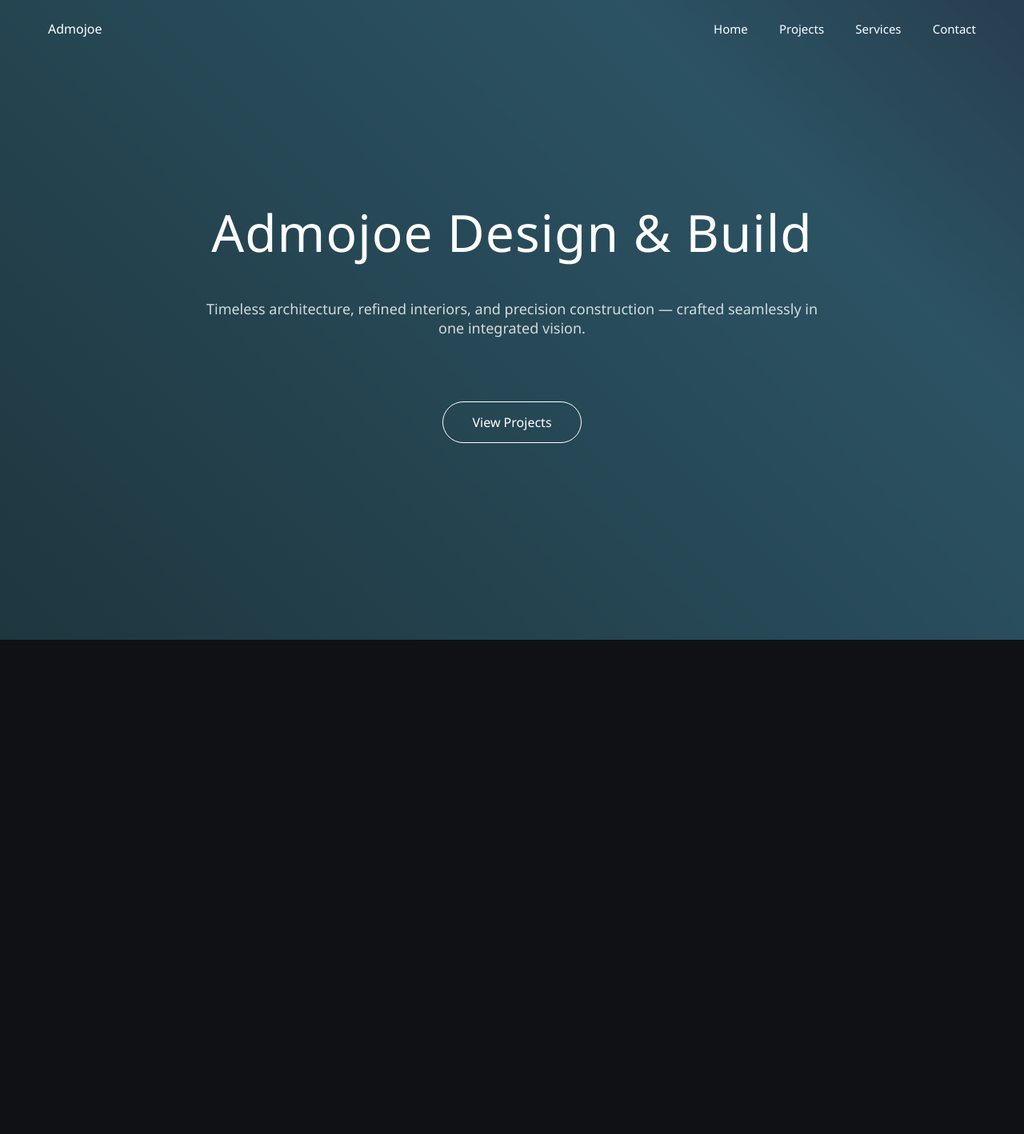
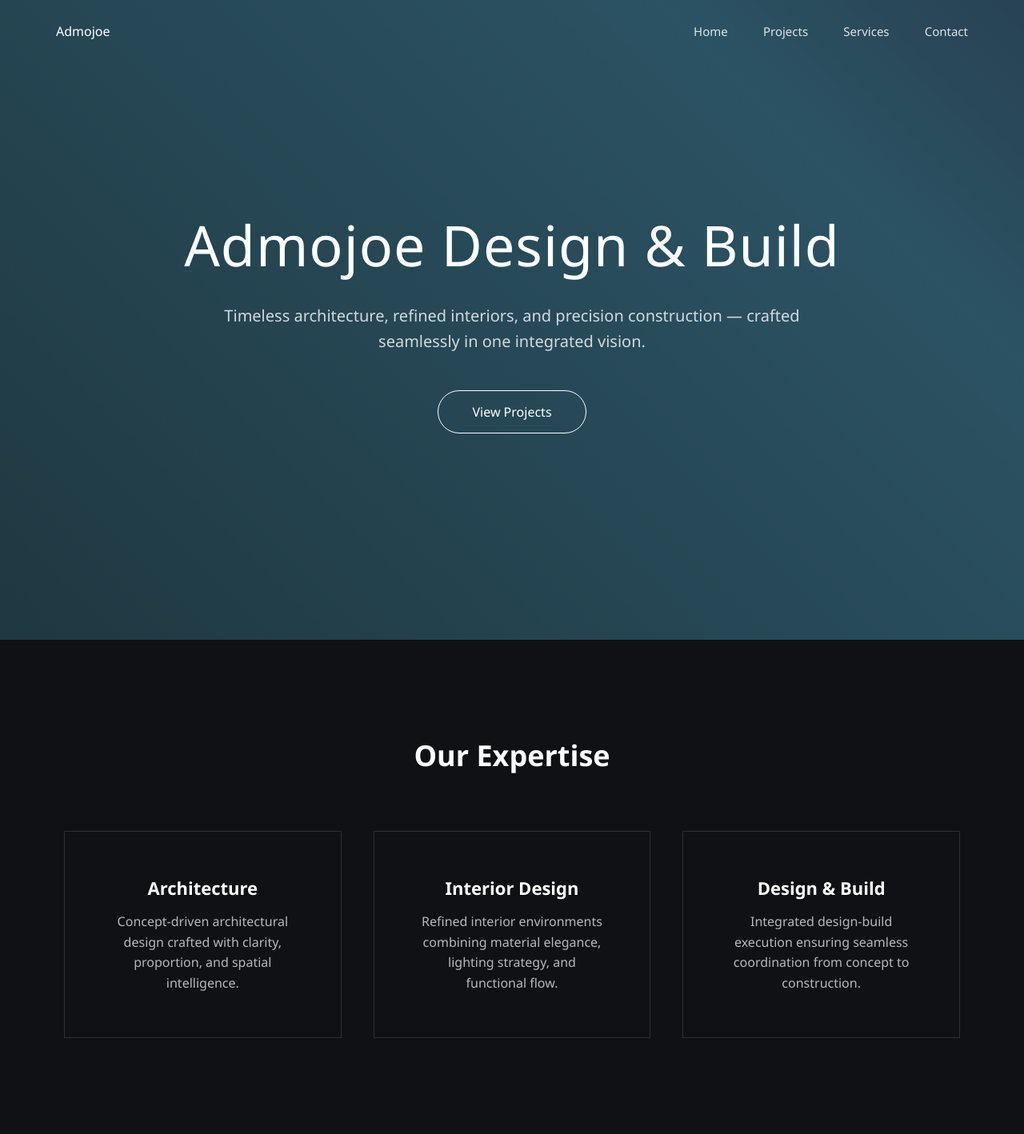
Before and after one commit to admojoe/portofolio, a plain HTML site: page index.html in a window 1280 px wide. Shown: the whole page at 80% size. Before the commit the page ends 800 px from the top, so only its background shows below. Drawn offline with Linux system fonts and the light colour scheme.

Commit message:
Refactor index.html layout and styles
Updated styles and structure for navbar and hero section, added services section with cards.

```diff
--- a/index.html
+++ b/index.html
@@ -6,6 +6,7 @@
 <title>Admojoe Design & Build</title>
 
 <style>
+
 *{
 margin:0;
 padding:0;
@@ -14,45 +15,56 @@ font-family: 'Segoe UI', sans-serif;
 }
 
 body{
+background:#0f1115;
 color:white;
-background:#0f1115;
 overflow-x:hidden;
 }
 
-/* NAV */
-nav{
+/* NAVBAR */
+.nav{
 position:fixed;
+top:0;
+left:0;
 width:100%;
+padding:28px 70px;
 display:flex;
 justify-content:space-between;
-padding:25px 60px;
-z-index:100;
+align-items:center;
+z-index:1000;
 }
 
-nav a{
+.menu a{
 color:white;
+margin-left:40px;
 text-decoration:none;
-margin-left:30px;
 font-size:15px;
+opacity:.85;
+transition:.3s;
 }
 
-/* HERO */
+.menu a:hover{
+opacity:1;
+}
+
+/* HERO SECTION */
 .hero{
 height:100vh;
 display:flex;
+flex-direction:column;
+justify-content:center;
 align-items:center;
-justify-content:center;
 text-align:center;
 position:relative;
 overflow:hidden;
+padding:0 20px;
 }
 
-/* gradient motion background */
+/* animated luxury gradient */
 .hero::before{
 content:"";
 position:absolute;
-width:200%;
-height:200%;
+width:220%;
+height:220%;
 background:linear-gradient(
 45deg,
 #0f2027,
@@ -60,52 +72,56 @@ background:linear-gradient(
 #2c5364,
 #1f1c2c
 );
-animation:move 15s infinite linear;
+animation:move 18s infinite linear;
 z-index:-1;
 }
 
 @keyframes move{
 0%{transform:translate(0,0);}
-50%{transform:translate(-25%,-25%);}
+50%{transform:translate(-30%,-30%);}
 100%{transform:translate(0,0);}
 }
 
 .hero h1{
-font-size:72px;
+font-size:70px;
 font-weight:500;
 letter-spacing:1px;
+margin-bottom:25px;
 }
 
 .hero p{
-margin-top:20px;
+max-width:800px;
 font-size:20px;
 opacity:.8;
+margin-bottom:45px;
+line-height:1.6;
 }
 
 .btn{
-margin-top:40px;
-display:inline-block;
-padding:14px 40px;
+padding:15px 42px;
 border:1px solid white;
 border-radius:40px;
 text-decoration:none;
 color:white;
-transition:.3s;
+font-size:16px;
+transition:.35s;
 }
 
 .btn:hover{
 background:white;
 color:black;
 }
+
+/* SERVICES */
 .services{
-padding:120px 60px;
+padding:120px 80px;
+text-align:center;
 background:#0f1115;
-text-align:center;
 }
 
 .services h2{
 font-size:36px;
-margin-bottom:60px;
+margin-bottom:70px;
 }
 
 .grid{
@@ -115,65 +131,24 @@ gap:40px;
 }
 
 .card{
-padding:50px;
-border:1px solid rgba(255,255,255,.1);
-transition:.3s;
+padding:55px;
+border:1px solid rgba(255,255,255,.12);
+transition:.35s;
 }
 
 .card:hover{
 transform:translateY(-10px);
 border-color:white;
 }
-/* NAV */
-.nav{
-    position:fixed;
-    top:0;
-    left:0;
-    width:100%;
-    padding:25px 60px;
-    display:flex;
-    justify-content:space-between;
-    align-items:center;
+
+.card h3{
+margin-bottom:15px;
+font-size:22px;
 }
 
-.menu a{
-    color:white;
-    margin-left:35px;
-    text-decoration:none;
-    font-size:15px;
-}
-
-/* HERO */
-.hero{
-    height:100vh;
-    display:flex;
-    flex-direction:column;
-    justify-content:center;
-    align-items:center;
-    text-align:center;
-    padding:0 20px;
-}
-
-.hero h1{
-    font-size:64px;
-    font-weight:500;
-    margin-bottom:20px;
-}
-
-.hero p{
-    max-width:800px;
-    font-size:18px;
-    opacity:0.8;
-    margin-bottom:40px;
-}
-
-.btn{
-    border:1px solid white;
-    padding:14px 36px;
-    border-radius:30px;
-    text-decoration:none;
-    color:white;
-    font-size:16px;
+.card p{
+opacity:.7;
+line-height:1.6;
 }
 
 </style>
@@ -181,9 +156,9 @@ border-color:white;
 
 <body>
 
-<!-- NAVBAR -->
+<!-- NAV -->
 <nav class="nav">
-    <div class="logo">Admojoe</div>
+<div>Admojoe</div>
 
 <div class="menu">
 <a href="#">Home</a>
@@ -192,7 +167,6 @@ border-color:white;
 <a href="#">Contact</a>
 </div>
 </nav>
-
 
 <!-- HERO -->
 <section class="hero">
@@ -203,7 +177,31 @@ border-color:white;
 crafted seamlessly in one integrated vision.
 </p>
 
-    <a class="btn" href="#">View Projects</a>
+<a href="#" class="btn">View Projects</a>
+</section>
+
+<!-- SERVICES -->
+<section class="services">
+<h2>Our Expertise</h2>
+
+<div class="grid">
+
+<div class="card">
+<h3>Architecture</h3>
+<p>Concept-driven architectural design crafted with clarity, proportion, and spatial intelligence.</p>
+</div>
+
+<div class="card">
+<h3>Interior Design</h3>
+<p>Refined interior environments combining material elegance, lighting strategy, and functional flow.</p>
+</div>
+
+<div class="card">
+<h3>Design & Build</h3>
+<p>Integrated design-build execution ensuring seamless coordination from concept to construction.</p>
+</div>
+
+</div>
 </section>
 
 </body>
```
Lines whose indentation alone changed are shown as unchanged.
